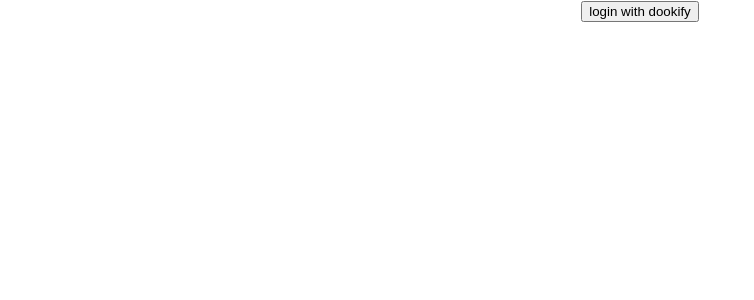
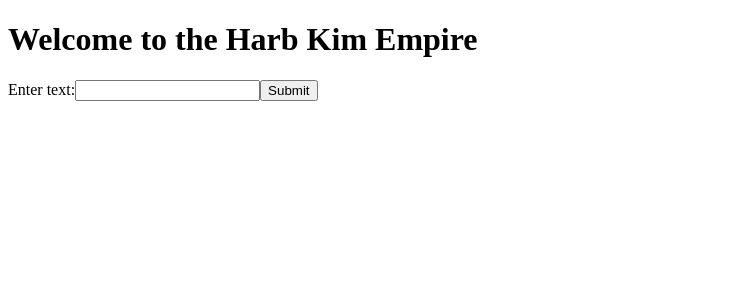
Before and after one commit to okayyjen/Groova, a React (Create React App) app in the folder react/: page /home in a window 1280 px wide. Shown: the top 300 px of the page, without its empty margins (0-754 px from the left). Built offline with nearby package versions, Linux system fonts and the light colour scheme; no server answers.

Commit message:
base routing and htmls for front end

```diff
--- a/react/package.json
+++ b/react/package.json
@@ -7,8 +7,12 @@
     "@testing-library/react": "^13.4.0",
     "@testing-library/user-event": "^13.5.0",
     "axios": "^1.5.1",
+    "js-cookie": "^3.0.5",
     "react": "^18.2.0",
+    "react-cookie": "^6.1.1",
     "react-dom": "^18.2.0",
+    "react-router": "^6.16.0",
+    "react-router-dom": "^6.16.0",
     "react-scripts": "5.0.1",
     "web-vitals": "^2.1.4"
   },
--- a/react/src/App.js
+++ b/react/src/App.js
@@ -1,27 +1,17 @@
 import React, { useState, useEffect } from 'react';
-import logo from './logo.svg';
 import './App.css';
-import axios from 'axios';
-import Home from './Home';
+import { BrowserRouter as Router, Route, Routes,Switch } from 'react-router-dom';
 
-function App() {
-  const [url, setUrl] = useState('bitch');
-  //get authURL from /login
-  useEffect(() => {
-      axios.get('/login')
-          .then(response => {
-              setUrl(response.data);
-          })
-          .catch(error => {
-              console.error(error);
-          });
-  }, []);
+import Home from './components/Home';
+import Login from './components/Login';
 
-  return (
-      <div className="App">
-          <button onClick={() => window.location.href = url}>login with dookify</button>
-      </div>
-  );
-}
+export function App() {
+    return (
+      <Routes>
+        <Route path="/" element={<Login />} />
+        <Route path="/home" element={<Home />} />
+      </Routes>
+    )
+  }
 
 export default App;
--- a/react/src/Home.js
+++ /dev/null
@@ -1,13 +0,0 @@
-import React from 'react';
-
-function Home() {
-    return (
-        <div className="home">
-            <h1>Welcome to My Website</h1>
-            <p>This is the homepage of my React application.</p>
-            {/* Add more content and components as needed */}
-        </div>
-    );
-}
-
-export default Home;
--- /dev/null
+++ b/react/src/components/Home.js
@@ -0,0 +1,50 @@
+import React, { useState, useEffect } from 'react';
+import axios from 'axios';
+
+function Home() {
+  const [displayName, setDisplayName] = useState('');
+  useEffect(() => {
+    axios
+      .get('/get_display_name')
+      .then((response) => {
+        setDisplayName(response.data);
+      })
+      .catch((error) => {
+        console.error('Error: ', error);
+      });
+  }, []);
+
+  const [inputValue, setInputValue] = useState(''); // State for the input value
+
+  // Function to handle changes in the input field and update the inputValue state
+  const handleInputChange = (e) => {
+
+  };
+
+  // Function to handle form submission and update the displayName state
+  const handleSubmit = (e) => {
+    e.preventDefault(); // Prevent the form from submitting and reloading the page
+
+  };
+
+  return (
+    <div className="homepage">
+      <header>
+        <h1>Welcome to the Harb Kim Empire {displayName}</h1>
+      </header>
+      <main>
+        <form method="POST" action="/getinput">
+          <label htmlFor="user_input">Enter text:</label>
+          <input
+            type="text"
+            id="user_input"
+            name="user_input"
+          />
+          <input type="submit" value="Submit" />
+        </form>
+      </main>
+    </div>
+  );
+}
+
+export default Home;
--- /dev/null
+++ b/react/src/components/Login.js
@@ -0,0 +1,29 @@
+import React, { useState, useEffect } from 'react';
+import axios from 'axios';
+
+
+function Login() {
+  const [url, setUrl] = useState('ERRA');
+  //get authURL from /login
+  useEffect(() => {
+      axios.get('/login')
+          .then(response => {
+              setUrl(response.data);
+          })
+          .catch(error => {
+              console.error(error);
+          });
+  }, []);
+
+  return (
+      <div className="App">
+        <header>
+            <h1>Groova</h1>
+        </header>
+        <p>Connect your spotify account to get started</p>
+        <button onClick={() => window.location.href = url}>login with spotify</button>
+      </div>
+  );
+}
+
+export default Login;
--- a/react/src/index.js
+++ b/react/src/index.js
@@ -1,17 +1,13 @@
-import React from 'react';
-import ReactDOM from 'react-dom/client';
-import './index.css';
-import App from './App';
-import reportWebVitals from './reportWebVitals';
+import React from "react"
+import ReactDOM from "react-dom/client"
+import App from "./App"
+import { BrowserRouter } from "react-router-dom"
 
-const root = ReactDOM.createRoot(document.getElementById('root'));
+const root = ReactDOM.createRoot(document.getElementById("root"))
 root.render(
   <React.StrictMode>
-    <App />
+    <BrowserRouter>
+      <App />
+    </BrowserRouter>
   </React.StrictMode>
-);
-
-// If you want to start measuring performance in your app, pass a function
-// to log results (for example: reportWebVitals(console.log))
-// or send to an analytics endpoint. Learn more: https://bit.ly/CRA-vitals
-reportWebVitals();
+)
```
Also changed, not shown: 2 other files (tests, documents, lock files or other folders).
